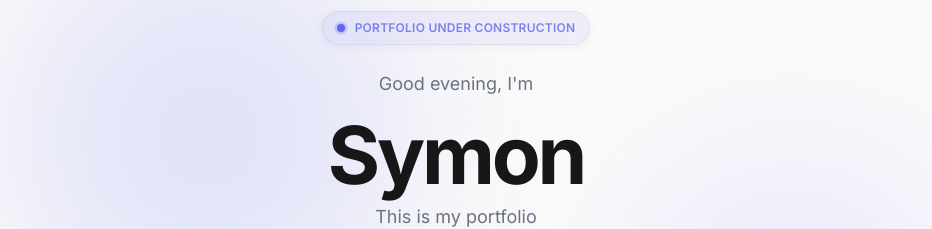
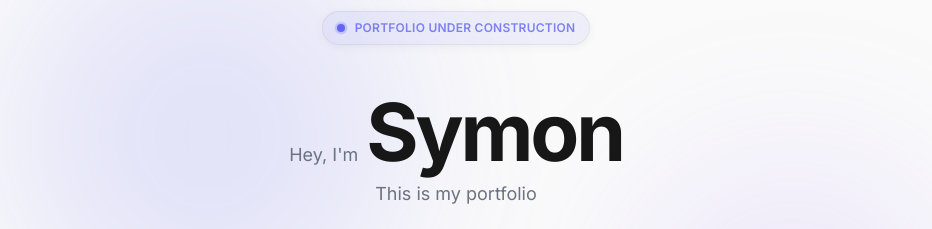
Before and after one commit to symonxdd/my-portfolio, a Next.js app: page / in a window 1280 px wide. Shown: the part 144-373 px from the top of the page, without its empty margins (184-1116 px from the left). Built offline with nearby package versions, Linux system fonts and the light colour scheme; no server answers.

Commit message:
fix(ui): inline the hero greeting beside the name
Drop the time-based "Good morning/evening" greeting in favor of a
static "Hey, I'm", placed inline and baseline-aligned beside "Symon"
instead of stacked above it.

```diff
--- a/src/app/page.js
+++ b/src/app/page.js
@@ -1,6 +1,6 @@
 "use client";
 
-import { useState, useEffect } from "react";
+import { useState } from "react";
 import Link from "next/link";
 import { motion, useScroll, useMotionValueEvent } from "framer-motion";
 import { FiArrowRight, FiDownload } from "react-icons/fi";
@@ -12,21 +12,9 @@ import ScrollIndicator from "@/components/ui/ScrollIndicator";
 import { featuredProjects } from "@/data/projects";
 import styles from "./page.module.css";
 
-function getTimeBasedGreeting() {
-  const hour = new Date().getHours();
-  if (hour < 12) return "Good morning";
-  if (hour < 18) return "Good afternoon";
-  return "Good evening";
-}
-
 export default function Home() {
   const [showClarification, setShowClarification] = useState(false);
-  const [greeting, setGreeting] = useState("Hi there");
   const { scrollY } = useScroll();
-
-  useEffect(() => {
-    setGreeting(getTimeBasedGreeting());
-  }, []);
 
   useMotionValueEvent(scrollY, "change", (latest) => {
     if (latest > 20) {
@@ -52,22 +40,14 @@ export default function Home() {
         </div>
 
         <div className={styles.heroContent}>
-          <motion.p
-            className={styles.greeting}
+          <motion.h1
+            className={styles.nameLine}
             initial={{ opacity: 0, y: 20 }}
             animate={{ opacity: 1, y: 0 }}
             transition={{ duration: 0.5 }}
           >
-            {greeting}, I&apos;m
-          </motion.p>
-
-          <motion.h1
-            className={styles.name}
-            initial={{ opacity: 0, y: 20 }}
-            animate={{ opacity: 1, y: 0 }}
-            transition={{ duration: 0.5, delay: 0.1 }}
-          >
-            Symon
+            <span className={styles.greeting}>Hey, I&apos;m</span>{" "}
+            <span className={styles.name}>Symon</span>
           </motion.h1>
 
           <motion.p
--- a/src/app/page.module.css
+++ b/src/app/page.module.css
@@ -37,11 +37,18 @@
   max-width: 720px;
 }
 
+.nameLine {
+  display: flex;
+  flex-wrap: wrap;
+  align-items: baseline;
+  justify-content: center;
+  column-gap: var(--space-sm);
+}
+
 .greeting {
   font-size: 1.125rem;
   color: var(--text-secondary);
   font-weight: 400;
-  margin-bottom: 0;
 }
 
 .name {
```
